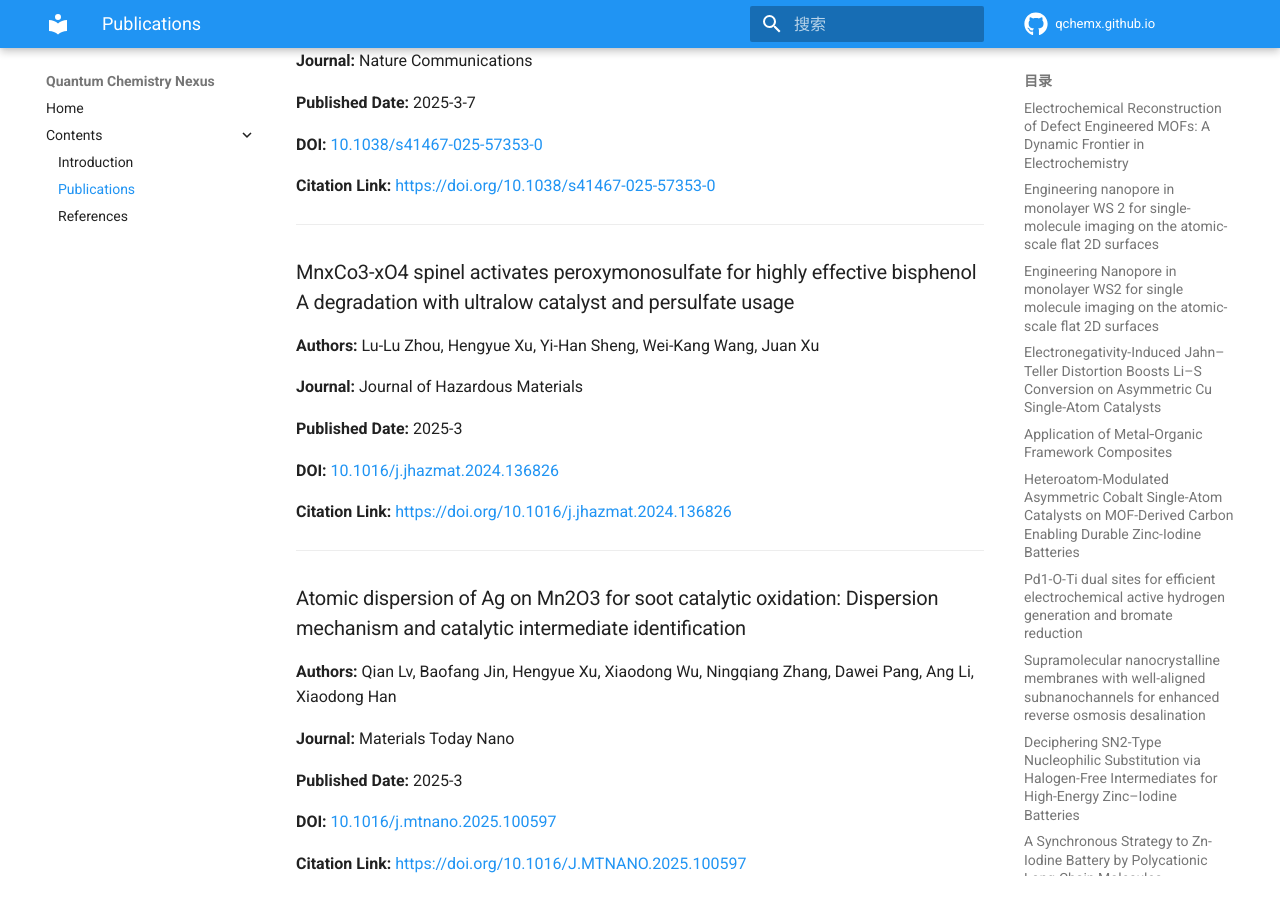
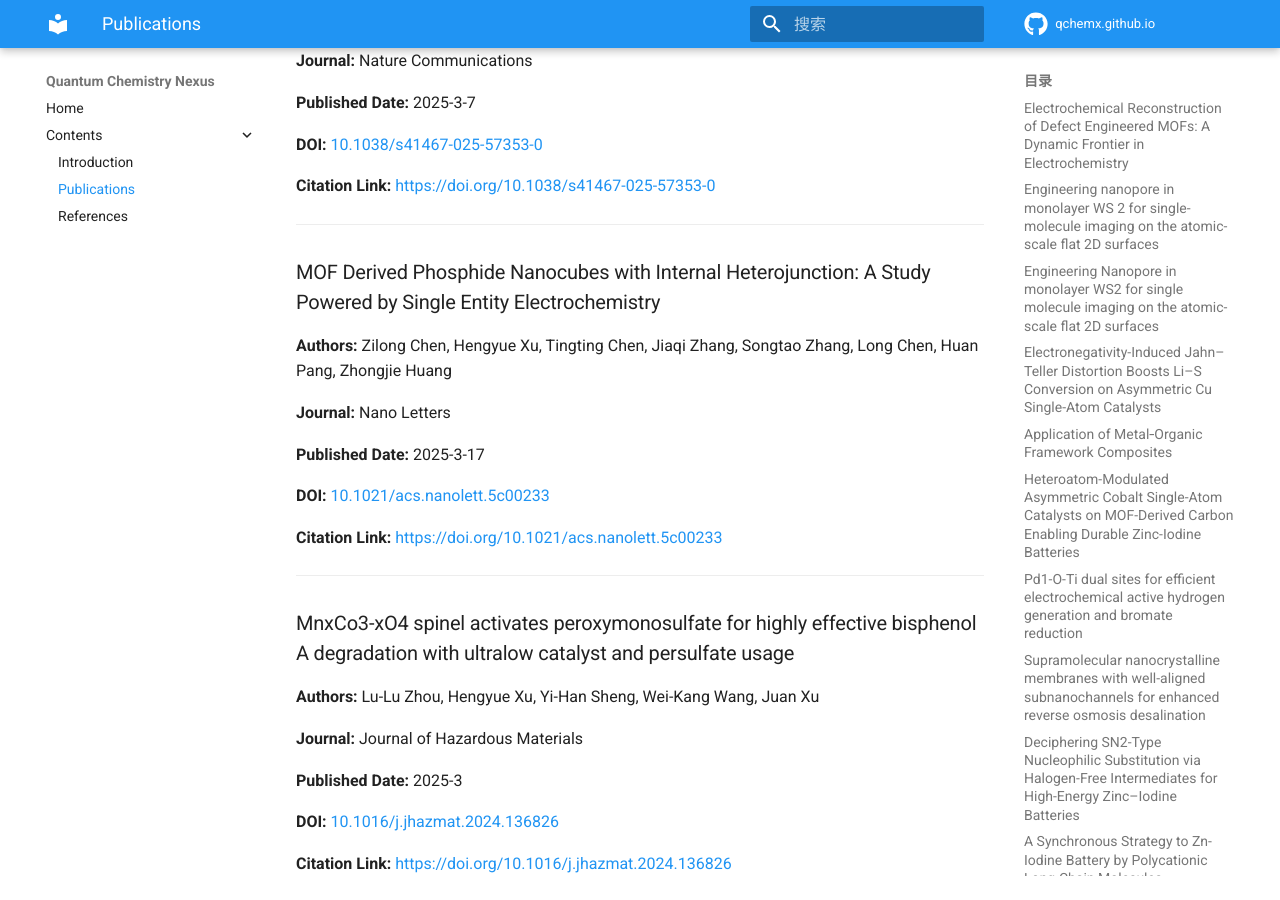
Before and after one commit to QChemX/qchemx.github.io, an MkDocs documentation site: the page built from docs/publications.md, in a window 1280 px wide and 900 px high, scrolled down 5499 px. Built offline with MkDocs 1.6.1 and Material for MkDocs 9.7.7, drawn with Linux system fonts in a browser that asks for light colours; comment, search, counter and statistics services are not loaded; some of the changed text lies outside the part shown.

Commit message:
[orcid sync] Update publications

```diff
--- a/docs/publications.md
+++ b/docs/publications.md
@@ -262,6 +262,22 @@ This page was generated automatically.
 
 ---
 
+### MOF Derived Phosphide Nanocubes with Internal Heterojunction: A Study Powered by Single Entity Electrochemistry
+
+**Authors:** Zilong Chen, Hengyue Xu, Tingting Chen, Jiaqi Zhang, Songtao Zhang, Long Chen, Huan Pang, Zhongjie Huang
+
+**Journal:** Nano Letters
+
+**Published Date:** 2025-3-17
+
+**DOI:** [10.1021/acs.nanolett.5c00233](https://doi.org/10.1021/acs.nanolett.5c00233)
+
+**Citation Link:** [https://doi.org/10.1021/acs.nanolett.5c00233](https://doi.org/10.1021/acs.nanolett.5c00233)
+
+
+
+---
+
 ### MnxCo3-xO4 spinel activates peroxymonosulfate for highly effective bisphenol A degradation with ultralow catalyst and persulfate usage
 
 **Authors:** Lu-Lu Zhou, Hengyue Xu, Yi-Han Sheng, Wei-Kang Wang, Juan Xu
@@ -376,13 +392,13 @@ This page was generated automatically.
 
 ### Enantiopure Dual-Helical Covalent Organic Framework Nanotubes Mediated by Supramolecular Assembly
 
-**Authors:** Unknown
+**Authors:** Wenda Li, Hengyue Xu, Hongyi Zhang, Hao Chen, Shanzhe Ke, Gaijuan Guo, Facai Wei, Jianwei Fu, Chengbin Jing, Jiangong Cheng, Shaohua Liu
 
 **Journal:** Journal of the American Chemical Society
 
 **Published Date:** 2025-10-31
 
-**DOI:** [10.1021/jacs.5c09144.s001](https://doi.org/10.1021/jacs.5c09144.s001)
+**DOI:** [10.1021/jacs.5c09144](https://doi.org/10.1021/jacs.5c09144)
 
 **Citation Link:** [https://doi.org/10.1021/jacs.5c09144](https://doi.org/10.1021/jacs.5c09144)
 
```
Also changed, not shown: other parts of docs/publications.md (+0 -16 lines).
